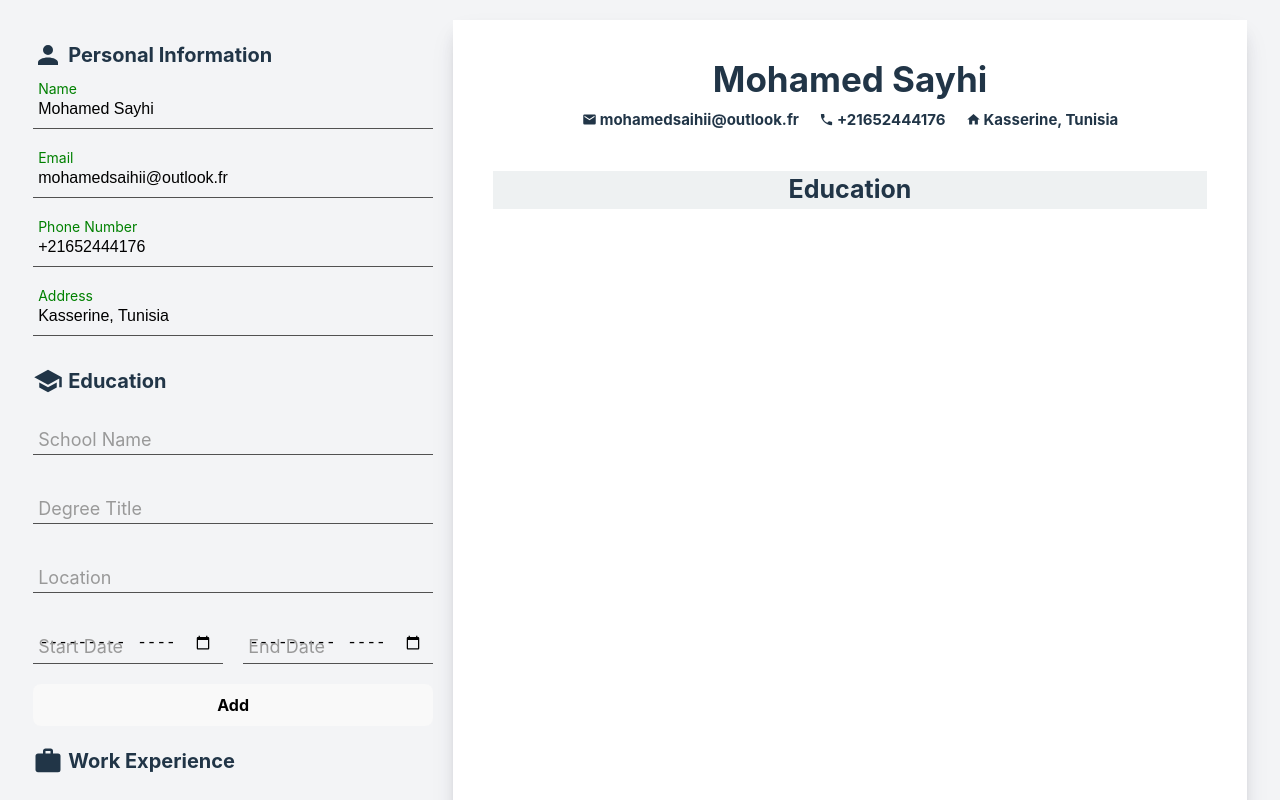
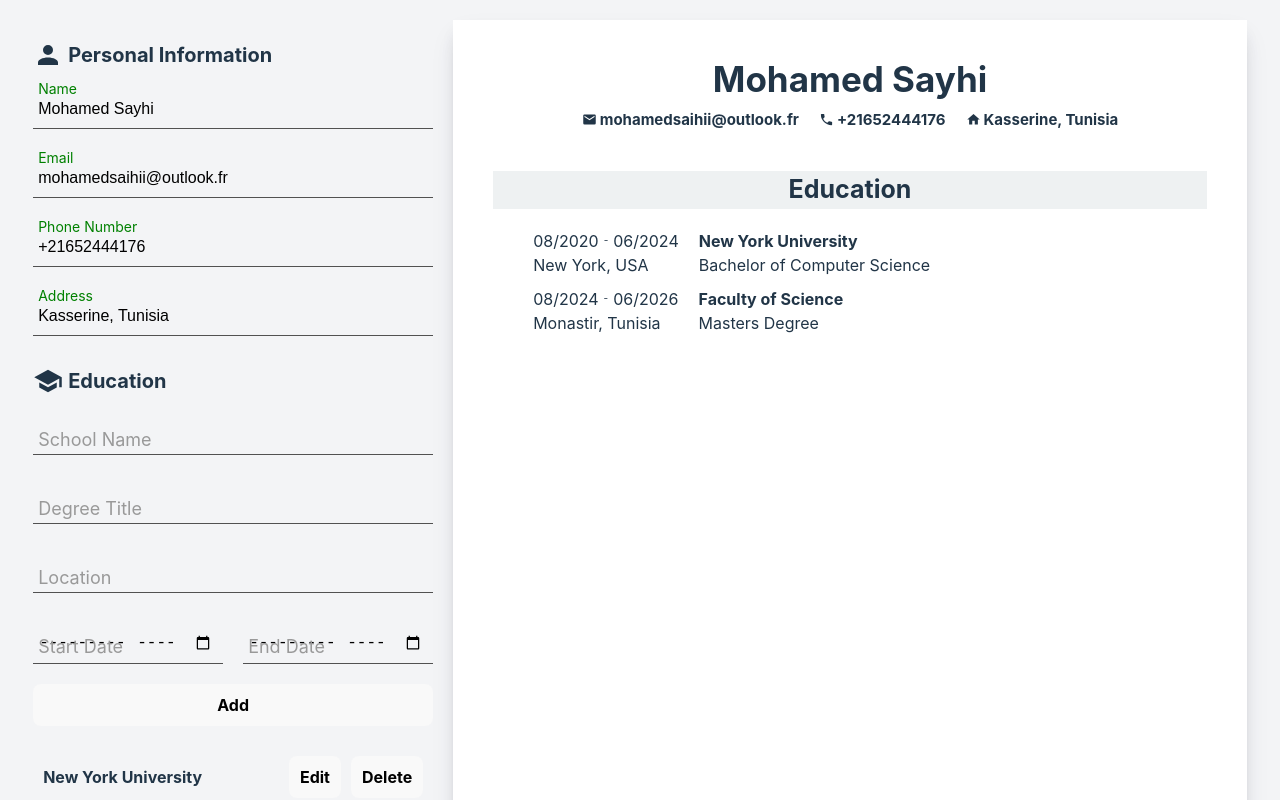
Before and after one commit to Mohamedsayhii/cv-application, a React (Vite) app: page / in a window 1280 px wide. Shown: the top 800 px of the page. Built offline with nearby package versions, Linux system fonts and the light colour scheme.

Commit message:
Add the editing functionality

```diff
--- a/src/App.jsx
+++ b/src/App.jsx
@@ -9,32 +9,59 @@ function App() {
 		email: 'mohamedsaihii@outlook.fr',
 		phone: '+21652444176',
 		address: 'Kasserine, Tunisia',
-		schoolName: '',
-		degree: '',
-		location: '',
-		startDate: '',
-		endDate: '',
 	});
 
-	const [educations, setEducations] = useState([]);
+	const [educations, setEducations] = useState([
+		{
+			key: crypto.randomUUID(),
+			schoolName: 'New York University',
+			degree: 'Bachelor of Computer Science',
+			location: 'New York, USA',
+			startDate: '08/2020',
+			endDate: '06/2024',
+		},
+		{
+			key: crypto.randomUUID(),
+			schoolName: 'Faculty of Science',
+			degree: 'Masters Degree',
+			location: 'Monastir, Tunisia',
+			startDate: '08/2024',
+			endDate: '06/2026',
+		},
+	]);
+
+	const [editMode, setEditMode] = useState(false);
+	const [editData, setEditData] = useState();
 
 	function addEducation(education) {
 		setEducations((prevEducations) => [...prevEducations, education]);
-		console.log(educations);
 	}
 
-	function deleteEducation(educationKeyToDelete) {
-		console.log(educationKeyToDelete);
+	function deleteEducation(key) {
 		setEducations((prevEducations) =>
-			prevEducations.filter(
-				(education) => education.key !== educationKeyToDelete
-			)
+			prevEducations.filter((education) => education.key !== key)
 		);
+	}
+
+	function startEditEducation(key) {
+		setEditMode(true);
+		setEditData(educations.find((ed) => ed.key === key));
 	}
 
 	const handleChange = (event) => {
 		const { name, value } = event.target;
 		setFormData((prevFormData) => ({ ...prevFormData, [name]: value }));
+	};
+
+	const editEducation = (newEducation) => {
+		setEducations((prevEducations) =>
+			prevEducations.map((oldEducation) =>
+				oldEducation.key === newEducation.key
+					? newEducation
+					: oldEducation
+			)
+		);
+		setEditMode(false);
 	};
 
 	return (
@@ -44,14 +71,13 @@ function App() {
 				email={formData.email}
 				phone={formData.phone}
 				address={formData.address}
-				schoolName={formData.schoolName}
-				degree={formData.degree}
-				location={formData.location}
-				startDate={formData.startDate}
-				endDate={formData.endDate}
 				onChange={handleChange}
+				editEducation={editEducation}
 				onSubmit={addEducation}
 				onDelete={deleteEducation}
+				editData={editData}
+				editMode={editMode}
+				onEdit={startEditEducation}
 				educations={educations}
 			/>
 			<Resume
--- a/src/components/EducationForm.jsx
+++ b/src/components/EducationForm.jsx
@@ -2,18 +2,41 @@ import Icon from '@mdi/react';
 import { mdiSchool } from '@mdi/js';
 import '../styles/Form.css';
 import Register from './Register';
+import { useEffect, useState } from 'react';
 
 export default function EducationForm(props) {
+	const [schoolName, setSchoolName] = useState('');
+	const [degree, setDegree] = useState('');
+	const [location, setLocation] = useState('');
+	const [startDate, setStartDate] = useState('');
+	const [endDate, setEndDate] = useState('');
+
+	useEffect(() => {
+		if (props.editMode && props.editData) {
+			setSchoolName(props.editData.schoolName);
+			setDegree(props.editData.degree);
+			setLocation(props.editData.location);
+			setStartDate(props.editData.startDate);
+			setEndDate(props.editData.endDate);
+		}
+	}, [props.editData, props.editMode, props.editDone]);
+
 	function handleSubmit(event) {
 		event.preventDefault();
-		props.onSubmit({
-			key: crypto.randomUUID(),
-			schoolName: props.schoolName,
-			degree: props.degree,
-			location: props.location,
-			startDate: props.startDate,
-			endDate: props.endDate,
-		});
+		const newEducation = {
+			key: props.editMode ? props.editData.key : crypto.randomUUID(),
+			schoolName: schoolName,
+			degree: degree,
+			location: location,
+			startDate: startDate,
+			endDate: endDate,
+		};
+
+		if (props.editMode) {
+			props.editEducation(newEducation);
+		} else {
+			props.onSubmit(newEducation);
+		}
 	}
 
 	return (
@@ -29,8 +52,8 @@ export default function EducationForm(props) {
 						name='schoolName'
 						type='text'
 						className='input'
-						value={props.schoolName}
-						onChange={props.onChange}
+						value={schoolName}
+						onChange={(e) => setSchoolName(e.target.value)}
 					/>
 					<span className='bar'></span>
 					<label>School Name</label>
@@ -41,8 +64,8 @@ export default function EducationForm(props) {
 						name='degree'
 						type='text'
 						className='input'
-						value={props.degree}
-						onChange={props.onChange}
+						value={degree}
+						onChange={(e) => setDegree(e.target.value)}
 					/>
 					<span className='bar'></span>
 					<label>Degree Title</label>
@@ -53,8 +76,8 @@ export default function EducationForm(props) {
 						name='location'
 						type='text'
 						className='input'
-						value={props.location}
-						onChange={props.onChange}
+						value={location}
+						onChange={(e) => setLocation(e.target.value)}
 					/>
 					<span className='bar'></span>
 					<label>Location</label>
@@ -67,8 +90,8 @@ export default function EducationForm(props) {
 							type='month'
 							placeholder='09/2020'
 							className='input'
-							value={props.startDate}
-							onChange={props.onChange}
+							value={startDate}
+							onChange={(e) => setStartDate(e.target.value)}
 						/>
 						<label>Start Date</label>
 					</div>
@@ -80,13 +103,13 @@ export default function EducationForm(props) {
 							type='month'
 							placeholder='06/2024'
 							className='input'
-							value={props.endDate}
-							onChange={props.onChange}
+							value={endDate}
+							onChange={(e) => setEndDate(e.target.value)}
 						/>
 						<label>End Date</label>
 					</div>
 				</div>
-				<button type='submit'>Add</button>
+				<button type='submit'>{props.editMode ? 'Edit' : 'Add'}</button>
 			</form>
 			{props.educations.map((education) => (
 				<Register
@@ -94,6 +117,7 @@ export default function EducationForm(props) {
 					theKey={education.key}
 					name={education.schoolName}
 					onDelete={props.onDelete}
+					onEdit={props.onEdit}
 				/>
 			))}
 		</>
--- a/src/components/Register.jsx
+++ b/src/components/Register.jsx
@@ -3,7 +3,7 @@ export default function Register(props) {
 		<div className='register'>
 			<h3>{props.name}</h3>
 			<div className='buttons'>
-				<button>Edit</button>
+				<button onClick={() => props.onEdit(props.theKey)}>Edit</button>
 				<button onClick={() => props.onDelete(props.theKey)}>
 					Delete
 				</button>
--- a/src/components/Sidebar.jsx
+++ b/src/components/Sidebar.jsx
@@ -13,15 +13,14 @@ export default function Sidebar(props) {
 				onChange={props.onChange}
 			/>
 			<EducationForm
-				schoolName={props.schoolName}
-				degree={props.degree}
-				location={props.location}
-				startDate={props.startDate}
-				endDate={props.endDate}
 				onChange={props.onChange}
 				onSubmit={props.onSubmit}
+				onDelete={props.onDelete}
+				editData={props.editData}
+				editMode={props.editMode}
+				onEdit={props.onEdit}
+				editEducation={props.editEducation}
 				educations={props.educations}
-				onDelete={props.onDelete}
 			/>
 			<ExperienceForm />
 		</div>
```
